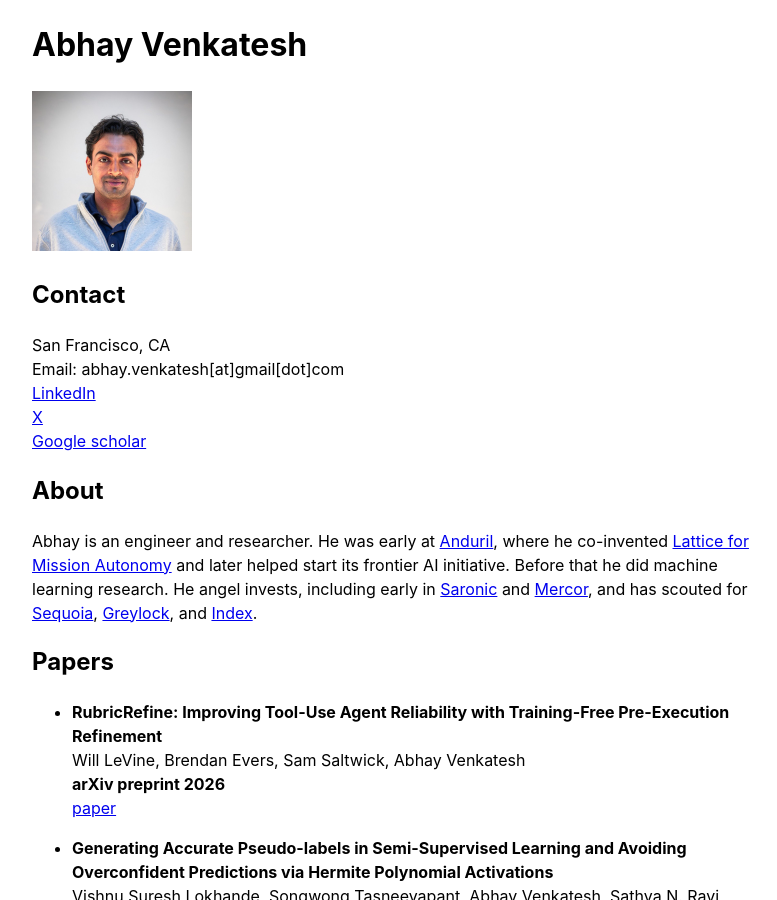
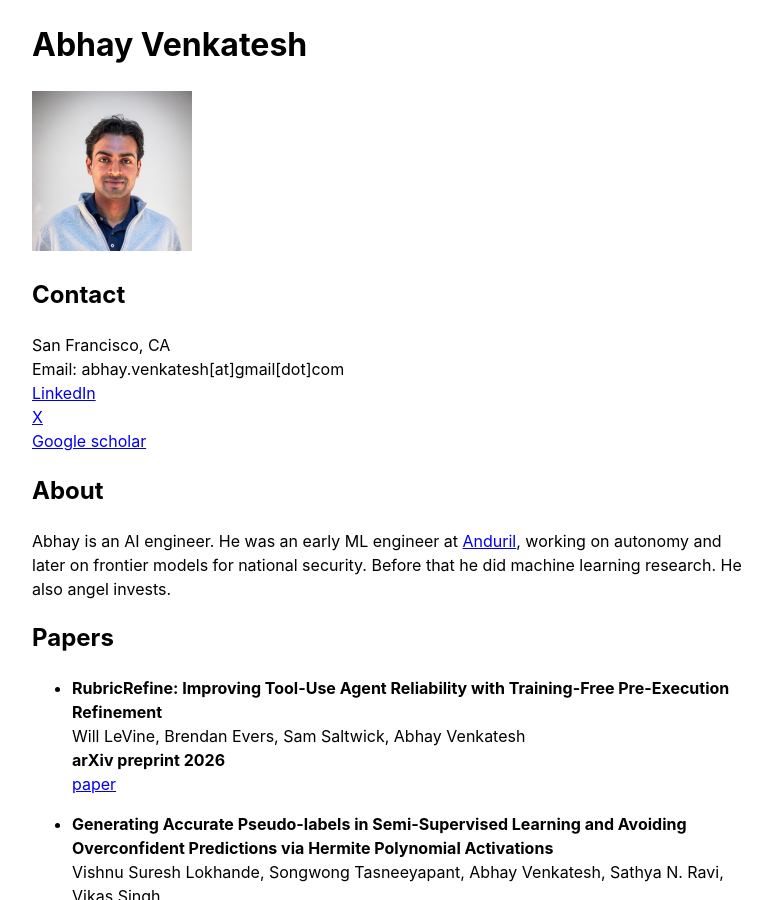
Before and after one commit to abhay-venkatesh/abhay-venkatesh.github.io, a Jekyll site: the page built from _pages/about.md, in a window 1280 px wide and 900 px high. Shown: the whole window, without its empty margins (248-1025 px from the left). Built offline with Jekyll 4.4.1, drawn with Linux system fonts in a browser that asks for light colours.

Commit message:
Lead bio with AI engineering, keep investing to one line (#38)
* Cut bio to early ML engineer at Anduril and angel investor

Drop the co-invented Lattice, frontier AI initiative, and ML research
claims from the About paragraph and the site description, per feedback
that the bio still read as too much.

Co-Authored-By: Claude Fable 5.1 <noreply@anthropic.com>
Claude-Session: https://claude.ai/code/session_012UDnZ6FXjECi2SvaS5Rpkf

* Lead bio with AI engineering, keep investing to one line

Co-Authored-By: Claude Fable 5.1 <noreply@anthropic.com>
Claude-Session: https://claude.ai/code/session_012UDnZ6FXjECi2SvaS5Rpkf

---------

Co-authored-by: Claude <noreply@anthropic.com>

```diff
--- a/_config.yml
+++ b/_config.yml
@@ -1,5 +1,5 @@
 title: Abhay Venkatesh
-description: "Abhay Venkatesh is an engineer and researcher, early at Anduril, where he co-invented Lattice for Mission Autonomy and helped start its frontier AI initiative."
+description: "Abhay Venkatesh is an AI engineer. He was an early ML engineer at Anduril, working on autonomy and later on frontier models for national security."
 url: https://abhayvenkatesh.com
 author: "Abhay Venkatesh"
 
--- a/_pages/about.md
+++ b/_pages/about.md
@@ -16,7 +16,7 @@ Email: abhay.venkatesh[at]gmail[dot]com<br>
 
 <h2>About</h2>
 
-Abhay is an engineer and researcher. He was early at [Anduril](https://www.anduril.com/), where he co-invented [Lattice for Mission Autonomy](https://www.anduril.com/lattice/mission-autonomy) and later helped start its frontier AI initiative. Before that he did machine learning research. He angel invests, including early in [Saronic](https://www.saronic.com/) and [Mercor](https://www.mercor.com/), and has scouted for [Sequoia](https://sequoiacap.com/), [Greylock](https://greylock.com/), and [Index](https://www.indexventures.com/).
+Abhay is an AI engineer. He was an early ML engineer at [Anduril](https://www.anduril.com/), working on autonomy and later on frontier models for national security. Before that he did machine learning research. He also angel invests.
 
 <h2>Papers</h2>
 <ul>
```
